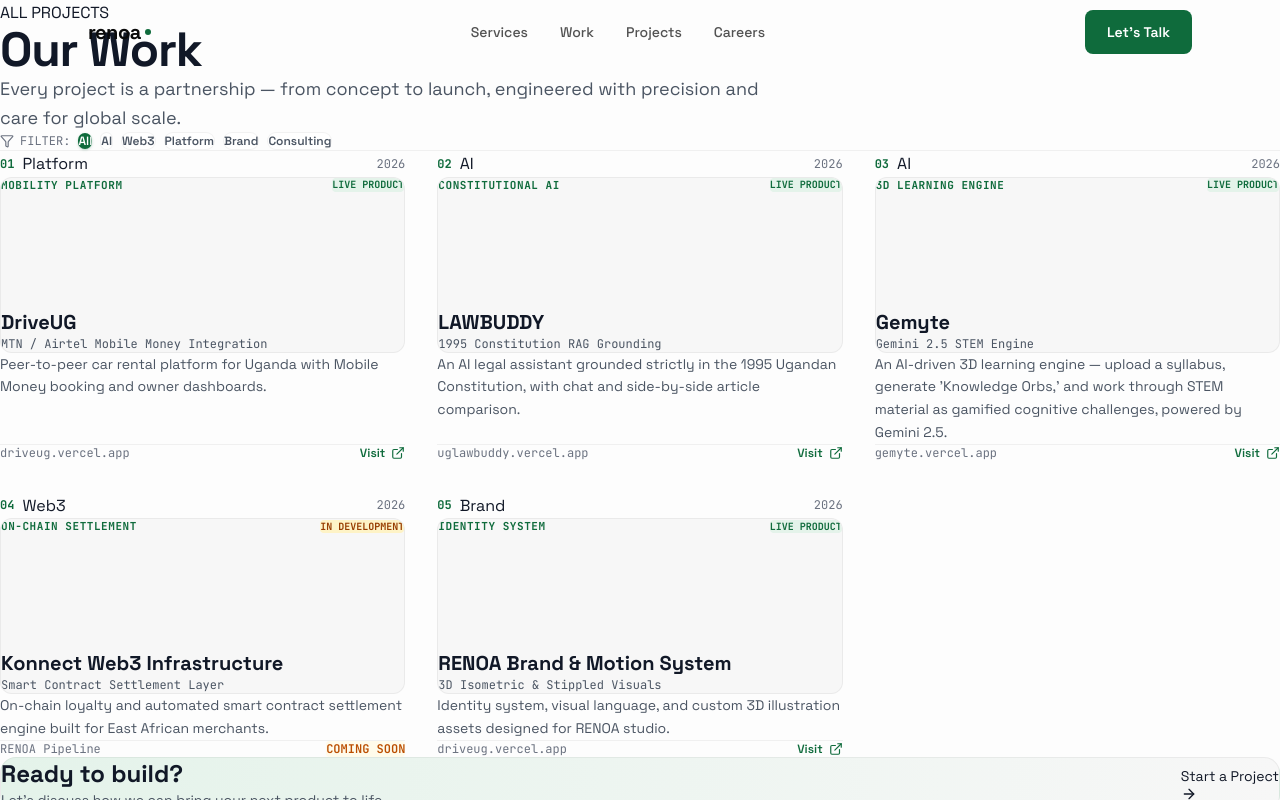
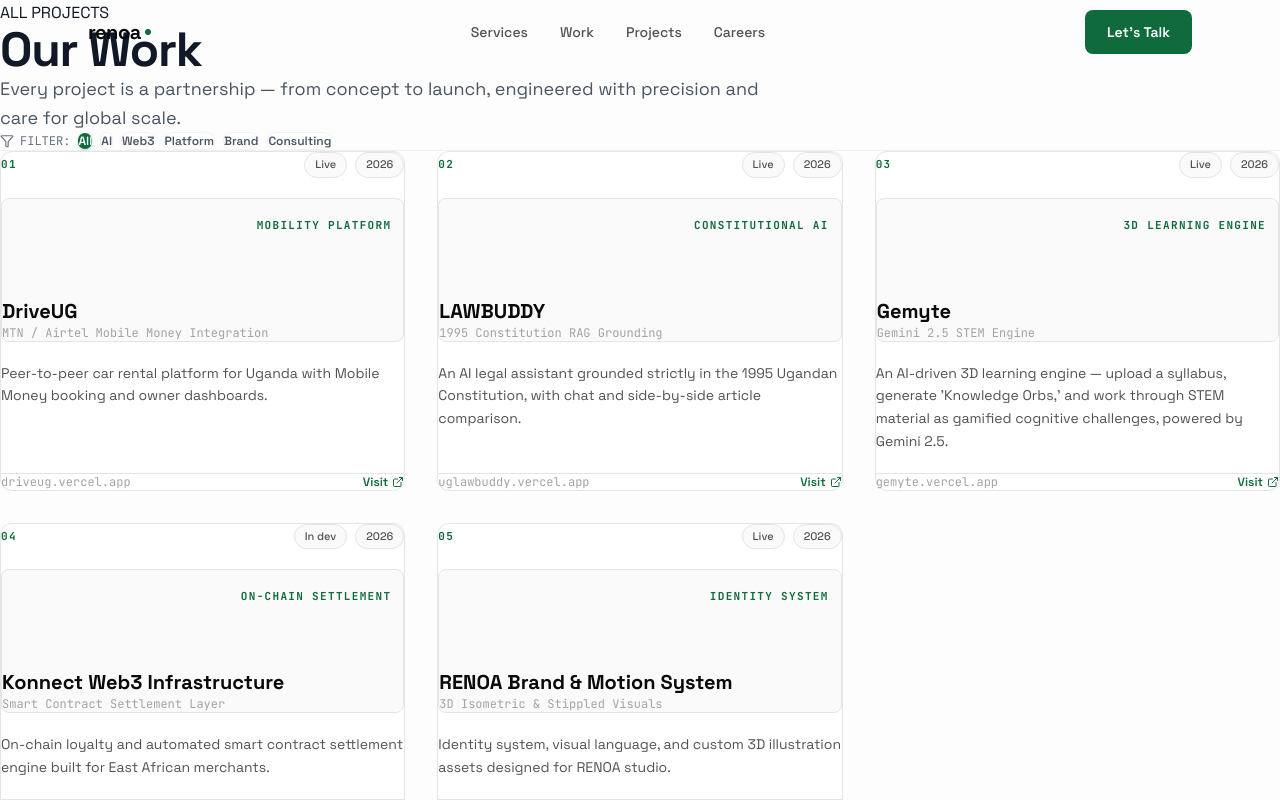
Before and after one commit to Ashelycole1/RENOA, a Next.js app: page /projects in a window 1280 px wide. Shown: the top 800 px of the page. Built offline with nearby package versions, Linux system fonts and the light colour scheme.

Commit message:
feat(work): refactor WorkCard component to clean minimal card layout

```diff
--- a/src/components/WorkCard.tsx
+++ b/src/components/WorkCard.tsx
@@ -22,74 +22,60 @@
 }
 
 export default function WorkCard({ project, index }: WorkCardProps) {
-  const formattedIndex = String(index + 1).padStart(2, "0");
+  const num = String(index + 1).padStart(2, "0");
 
   return (
-    <div className="group card-light p-6 sm:p-8 flex flex-col justify-between hover:border-[#0F6B3C]/50 transition-all duration-300">
-      {/* Top Meta Bar */}
-      <div>
-        <div className="flex items-center justify-between gap-4 mb-6">
+    <div className="card p-6 flex flex-col gap-5 group hover:border-[#0F6B3C]/40 transition-all">
+      {/* Meta */}
+      <div className="flex items-center justify-between">
+        <span className="label text-[#0F6B3C]">{num}</span>
         <div className="flex items-center gap-2">
-            <span className="font-mono text-xs font-bold text-[#0F6B3C]">{formattedIndex}</span>
-            <span className="badge-tag">{project.category}</span>
+          {project.inDevelopment ? (
+            <span className="tag bg-amber-50 text-amber-700 border-amber-200">In dev</span>
+          ) : (
+            <span className="tag bg-[#E6F2EC] text-[#0F6B3C] border-[#0F6B3C]/20">Live</span>
+          )}
+          <span className="tag">{project.year}</span>
         </div>
-          <span className="font-mono text-xs text-[#6B7280]">{project.year}</span>
       </div>
 
-        {/* Visual Preview Banner */}
-        <div className="relative h-44 mb-6 rounded-xl bg-[#f7f7f7] border border-[#0000000d] p-5 flex flex-col justify-between group-hover:border-[#0F6B3C]/30 transition-colors overflow-hidden">
-          <div className="flex items-center justify-between text-xs">
-            <span className="font-mono text-[11px] font-bold text-[#0F6B3C] uppercase tracking-wider">
-              {project.badge}
-            </span>
-            {project.inDevelopment ? (
-              <span className="px-2 py-0.5 rounded bg-amber-100 text-amber-800 font-mono text-[10px] font-bold">
-                IN DEVELOPMENT
-              </span>
-            ) : (
-              <span className="px-2 py-0.5 rounded bg-[#E4F3EA] text-[#0F6B3C] font-mono text-[10px] font-bold">
-                LIVE PRODUCT
-              </span>
-            )}
+      {/* Preview block */}
+      <div className="h-36 bg-[#fafafa] border border-[#e5e5e5] rounded-lg flex items-end p-4 group-hover:border-[#0F6B3C]/30 transition-colors overflow-hidden relative">
+        <div className="absolute top-3 right-3">
+          <span className="label text-[9px]">{project.badge}</span>
         </div>
-
-          <div className="space-y-1">
-            <h4 className="text-xl font-bold text-[#111827] group-hover:text-[#0F6B3C] transition-colors flex items-center gap-2">
+        <div>
+          <h3 className="text-xl font-bold text-[#0a0a0a] flex items-center gap-1.5 group-hover:text-[#0F6B3C] transition-colors">
             {project.title}
-              <ArrowUpRight className="w-4 h-4 opacity-0 -translate-x-2 group-hover:opacity-100 group-hover:translate-x-0 transition-all text-[#0F6B3C]" />
-            </h4>
+            <ArrowUpRight className="w-4 h-4 opacity-0 group-hover:opacity-100 transition-opacity" />
+          </h3>
           {project.metrics && (
-              <p className="text-xs text-[#4B5563] font-mono">{project.metrics}</p>
+            <p className="text-xs text-[#a3a3a3] font-mono mt-0.5">{project.metrics}</p>
           )}
         </div>
       </div>
 
       {/* Description */}
-        <p className="text-sm text-[#4B5563] leading-relaxed mb-6">
+      <p className="text-sm text-[#525252] leading-relaxed flex-1">
         {project.description}
       </p>
-      </div>
 
-      {/* Bottom Visit Link */}
-      <div className="pt-4 border-t border-[#0000000d] flex items-center justify-between">
-        <span className="text-xs text-[#6B7280] font-mono">
-          {project.inDevelopment ? "RENOA Pipeline" : project.liveUrl.replace("https://", "")}
+      {/* Footer */}
+      <div className="pt-4 border-t border-[#e5e5e5] flex items-center justify-between">
+        <span className="text-xs font-mono text-[#a3a3a3]">
+          {project.liveUrl.replace("https://", "")}
         </span>
-
         {!project.inDevelopment ? (
           <a
             href={project.liveUrl}
             target="_blank"
             rel="noopener noreferrer"
-            className="inline-flex items-center gap-1.5 text-xs font-semibold text-[#0F6B3C] hover:text-[#0B5230] transition-colors"
+            className="inline-flex items-center gap-1 text-xs font-semibold text-[#0F6B3C] hover:text-[#0B5230] transition-colors"
           >
-            <span>Visit</span>
-            <ExternalLink className="w-3.5 h-3.5" />
+            Visit <ExternalLink className="w-3 h-3" />
           </a>
         ) : (
-          <span className="text-xs font-mono font-semibold text-amber-700 bg-amber-50 px-2 py-0.5 rounded">
-            COMING SOON
-          </span>
+          <span className="text-xs font-mono text-amber-600">Coming soon</span>
         )}
       </div>
     </div>
```
Lines whose indentation alone changed are shown as unchanged.
